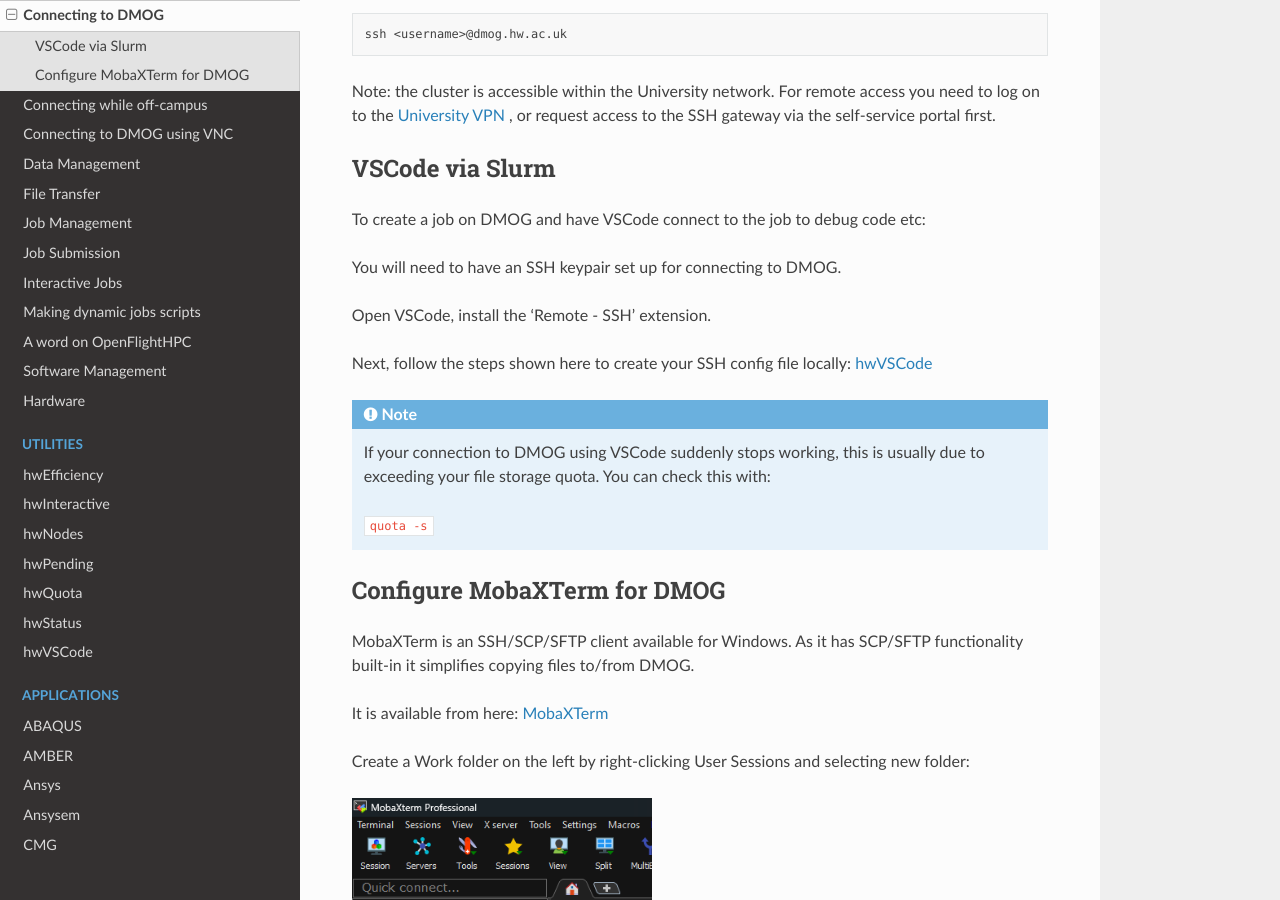
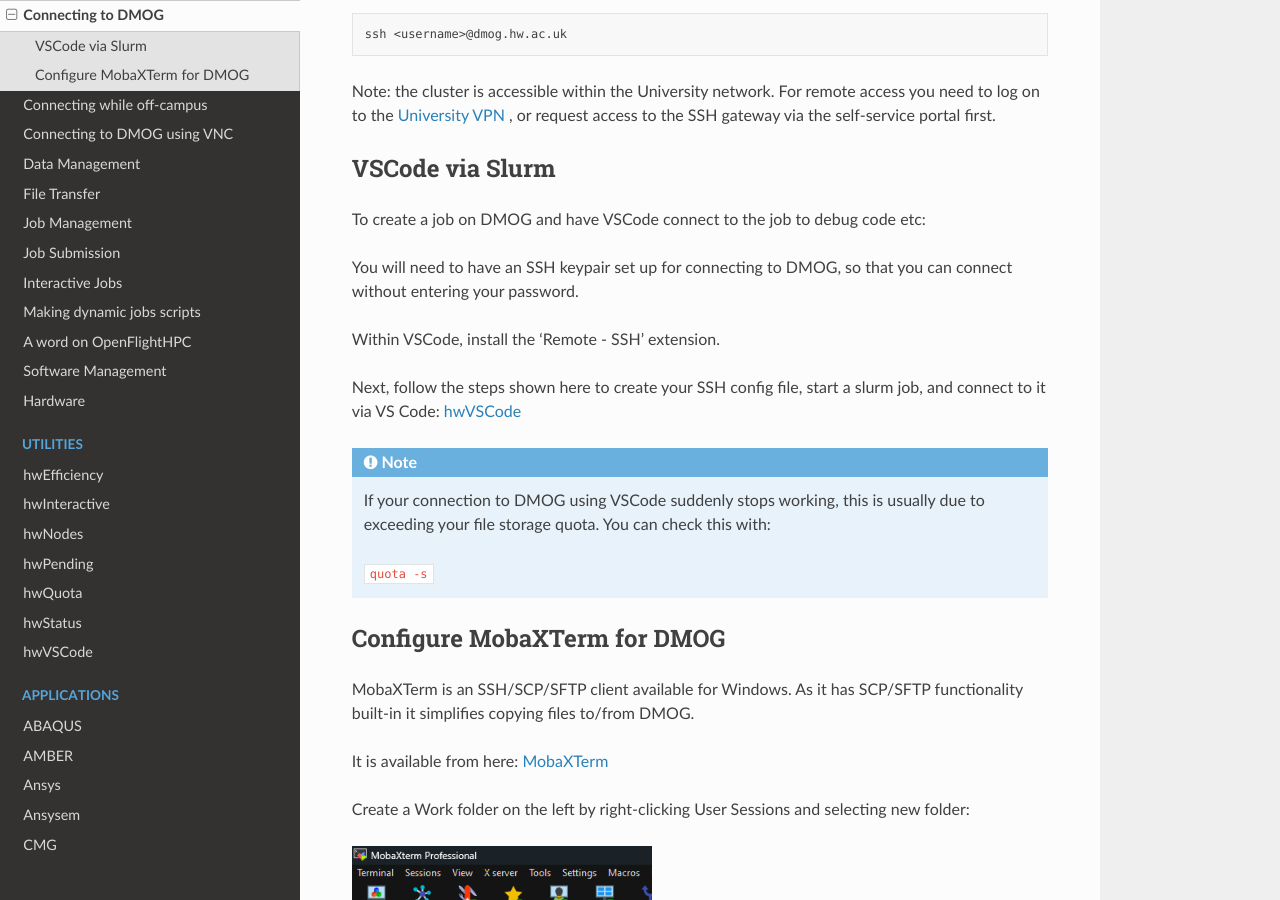
Before and after one commit to jm130/dmogdocs, a Sphinx documentation site: the page built from docs/source/user/connecting.rst, in a window 1280 px wide and 900 px high, scrolled down 411 px. Built offline with Sphinx 7.4.7 and the Read the Docs theme 3.1.0, drawn with Linux system fonts in a browser that asks for light colours.

Commit message:
Update connecting.rst

```diff
--- a/docs/source/user/connecting.rst
+++ b/docs/source/user/connecting.rst
@@ -23,11 +23,11 @@
 
 To create a job on DMOG and have VSCode connect to the job to debug code etc:
 
-You will need to have an SSH keypair set up for connecting to DMOG.
+You will need to have an SSH keypair set up for connecting to DMOG, so that you can connect without entering your password.
 
-Open VSCode, install the 'Remote - SSH' extension.
+Within VSCode, install the 'Remote - SSH' extension.
 
-Next, follow the steps shown here to create your SSH config file locally: :ref:`hwVSCode <vsCodeSlurm>`
+Next, follow the steps shown here to create your SSH config file, start a slurm job, and connect to it via VS Code: :ref:`hwVSCode <vsCodeSlurm>`
 
 .. note::
    If your connection to DMOG using VSCode suddenly stops working, this is usually due to exceeding your file storage quota. You can check this with:
```
